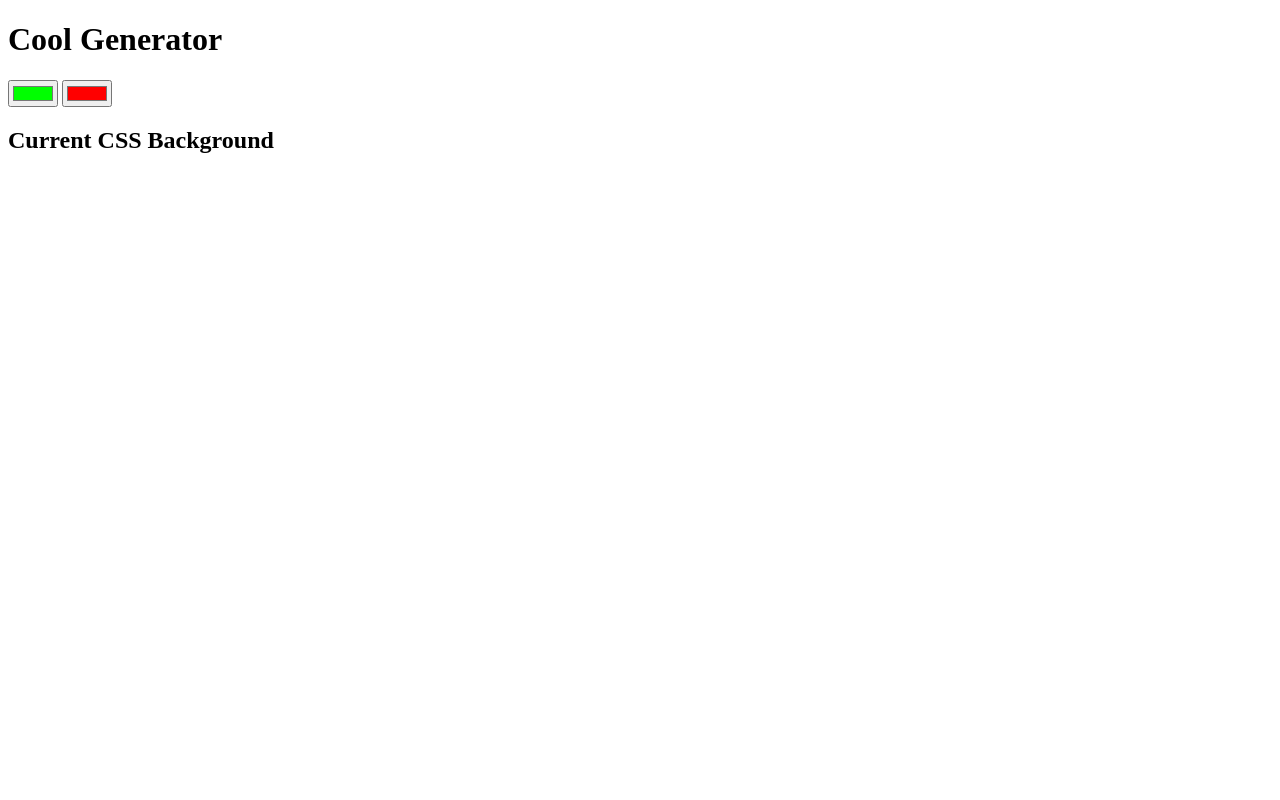
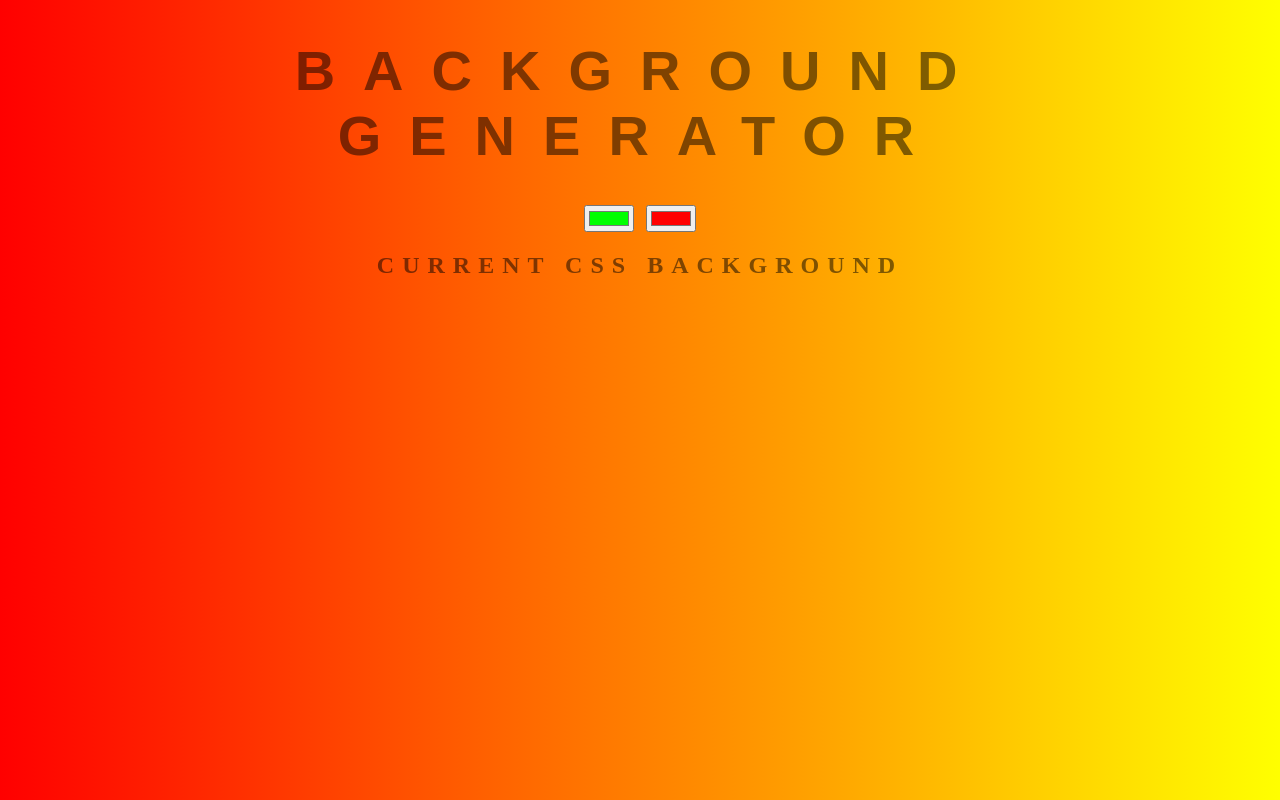
Before and after one commit to MikeDev123/background-generator, a website: page index.html in a window 1280 px wide. Drawn offline with Linux system fonts and the light colour scheme.

Commit message:
updating file

```diff
--- a/index.html
+++ b/index.html
@@ -5,7 +5,7 @@
 	<link rel="stylesheet" type="text/css" href="style.css">
 </head>
 <body id= "gradient">
-	<h1>Cool Generator</h1>
+	<h1>Background Generator</h1>
 	<input class= "color1" type="color" name="color1" value="#00ff00">
 	<input class= "color2" type="color" name="color2" value="#ff0000">
 	<h2>Current CSS Background</h2>
--- a/script.js
+++ b/script.js
@@ -0,0 +1,26 @@
+var css = document.querySelector("h3");
+var color1 = document.querySelector(".color1");
+var color2 = document.querySelector(".color2");
+var body = document.getElementById("gradient")
+
+function setGradient (){
+	body.style.background = "linear-gradient(to right,"
+	 +color1.value
+	 +","
+	 +color2.value
+	 +")";
+
+	 css.textContent = body.style.background + ";";
+}
+// console.log(css);
+// console.log(color1);
+// console.log(color2);
+
+color1.addEventListener("input", setGradient
+
+	// console.log(color1.value);
+);
+
+color2.addEventListener("input", setGradient
+	// console.log(color2.value);
+);
--- a/style.css
+++ b/style.css
@@ -0,0 +1,26 @@
+body{
+  font:'Ralway', sans-serif;
+  color: rgba(0,0,0,.5);
+  text-align: center;
+  text-transform: uppercase;
+  letter-spacing: .5em;
+  top: 15%;
+  background: linear-gradient(to right, red, yellow);
+}
+
+h1{
+  font: 600 3.5em 'Ralway', sans-serif;
+  color: rgba(0,0,0,.5);
+  text-align: center;
+  text-transform: uppercase;
+  letter-spacing: .5em;
+  width: 100%;
+}
+
+h3{
+  font: 900 1em 'Ralway', sans-serif;
+  color: rgba(0,0,0,.5);
+  text-align: center;
+  text-transform: none;
+  letter-spacing: .01em;
+}
```
Also changed, not shown: package.json (added, +22 -0 lines).
